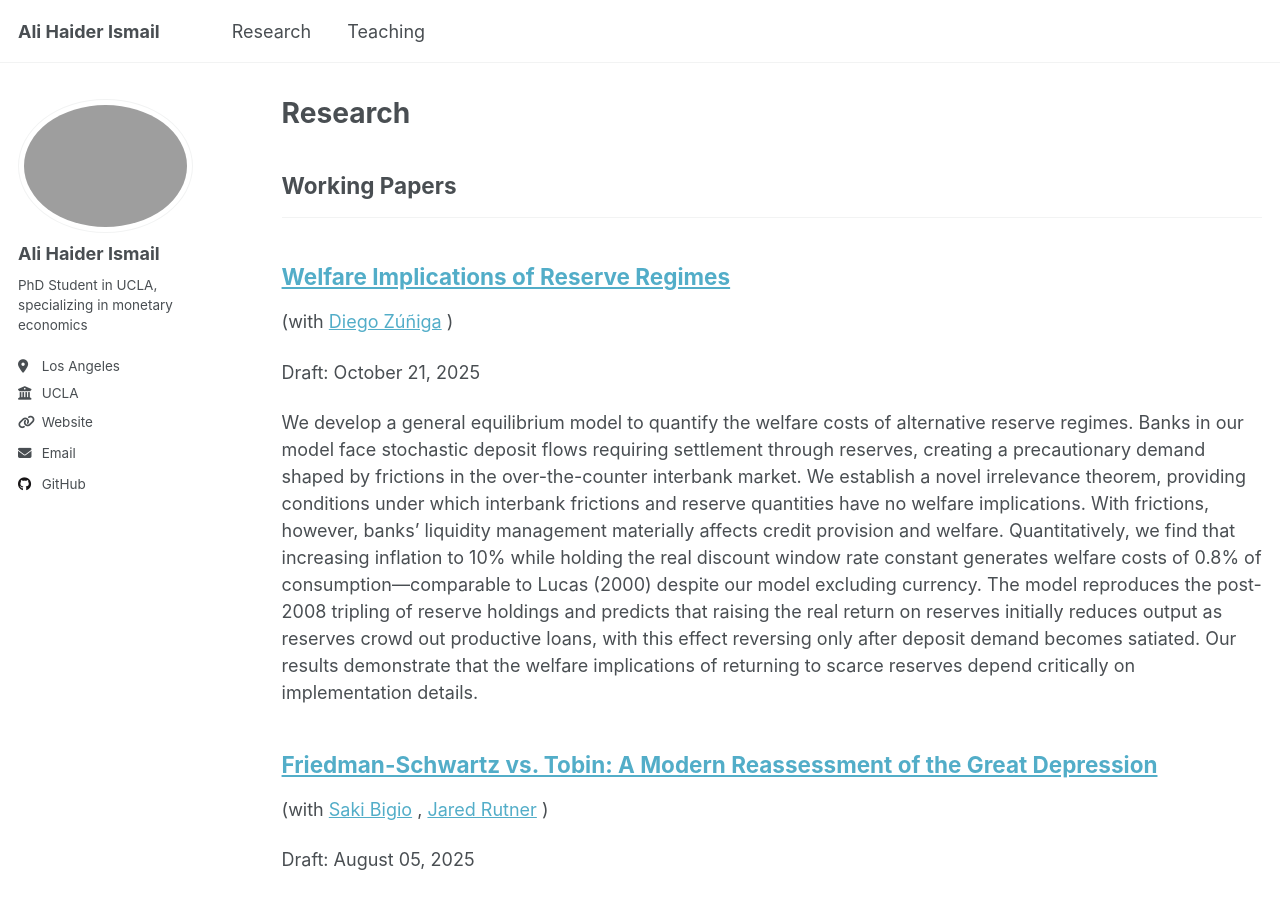
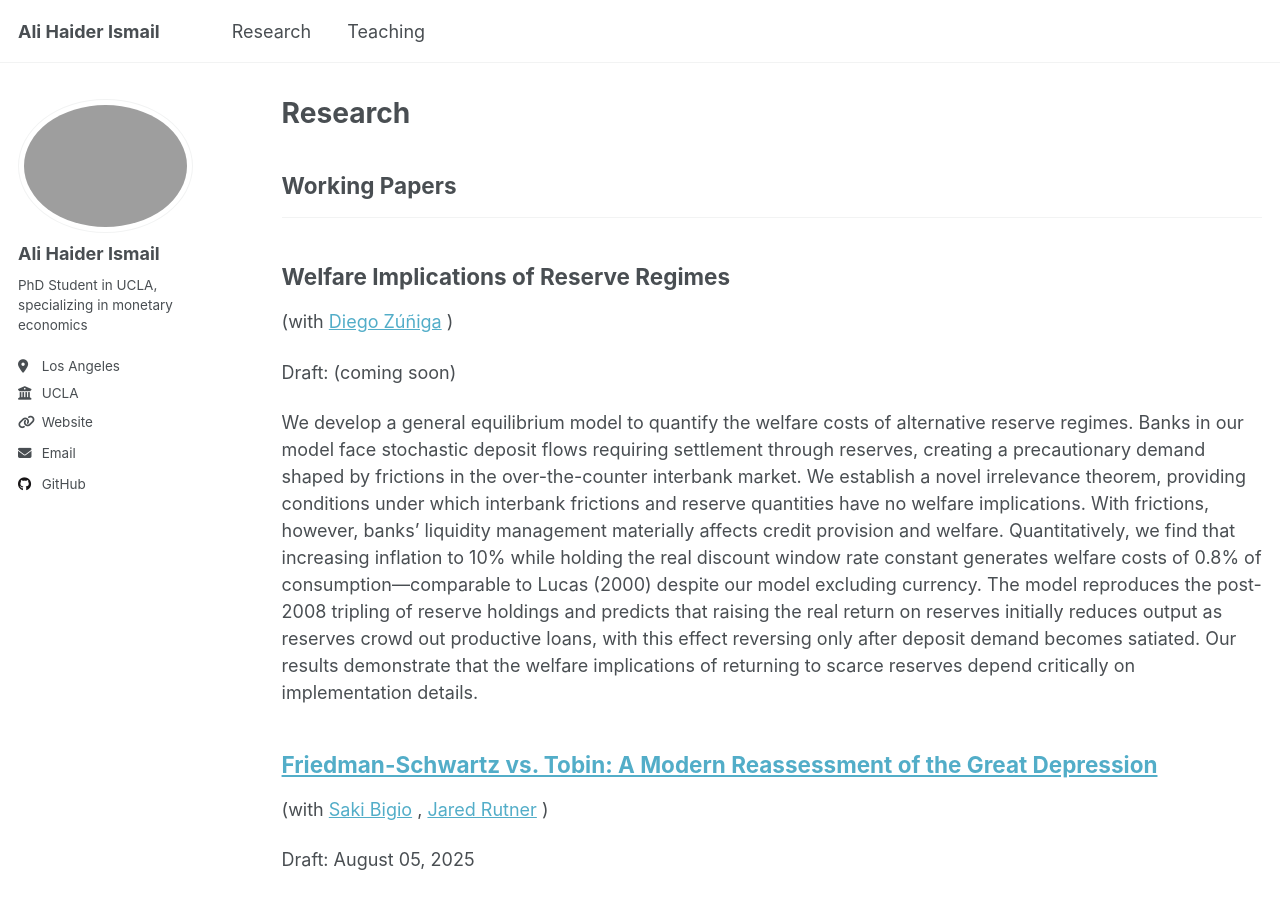
Before and after one commit to alihaiderismail/AliHaiderIsmail.github.io, a Jekyll site: the page built from _pages/research.html, in a window 1280 px wide and 900 px high. Built offline with Jekyll 4.4.1, drawn with Linux system fonts in a browser that asks for light colours; a script that is not in the unit is left out.

Commit message:
Remove links to paper and research statement
- Update draft with permalink
- Edit template to put "Draft: (coming soon)" if there is no paperurl in
  the markdown

```diff
--- a/_includes/archive-single-2.html
+++ b/_includes/archive-single-2.html
@@ -89,7 +89,11 @@
 				<p> {{ post.type }}, <i>{{ post.venue }}</i>, {{ post.date | date: "%Y" }} </p>
 			{% endif %}
         {% elsif post.collection == 'research' %}
-          <p>Draft: {{ post.date | default: "1900-01-01" | date: "%B %d, %Y" }} </p>
+			{% if post.paperurl == nil or post.paperurl == '' %}
+				<p>Draft: (coming soon) </p>
+			{% else %}
+				<p>Draft: {{ post.date | default: "1900-01-01" | date: "%B %d, %Y" }} </p>
+			{% endif %}
         {% elsif post.collection == 'publications' %}
           <p>Published in <i>{{ post.venue }}</i>, {{ post.date | default: "1900-01-01" | date: "%Y" }} </p>
         {% elsif post.date %}
```
Also changed, not shown: _pages/about.md (+1 -1 lines), _research/reserve-regime.md (+0 -2 lines), 1 other file.
